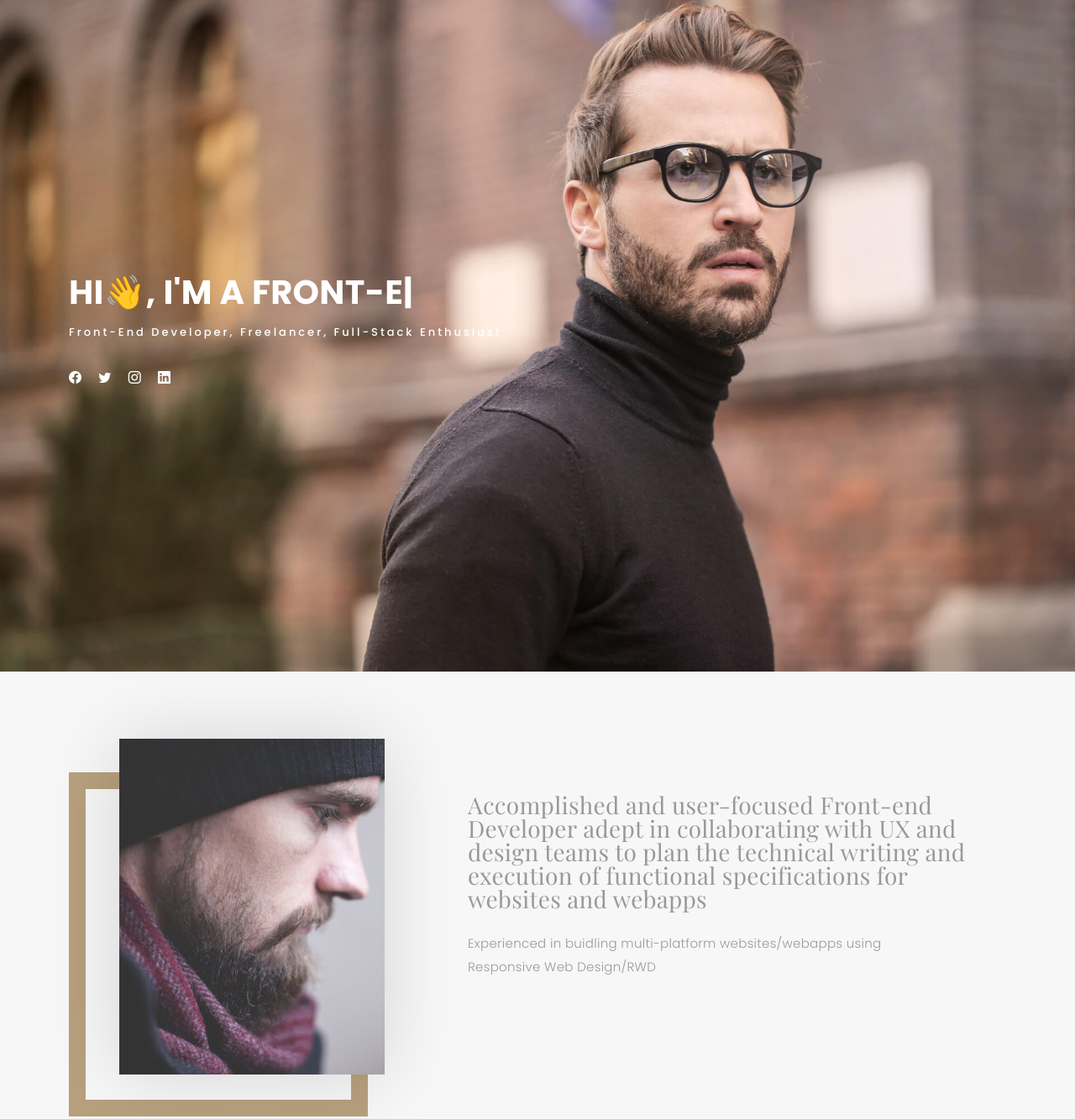
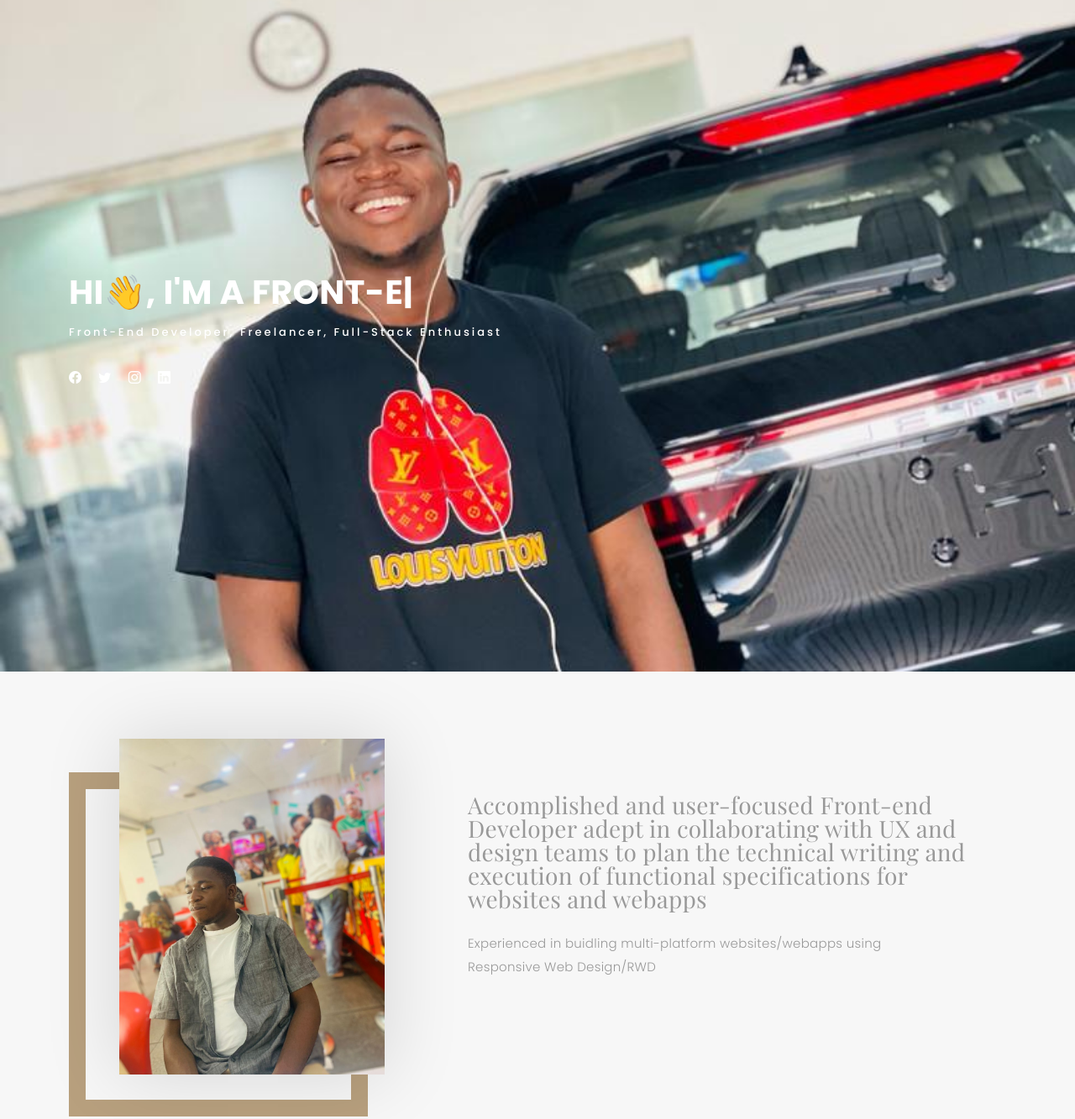
Before and after one commit to oladee/folio-portfolio, a plain HTML site: page index.html in a window 1280 px wide. Shown: the top 1333 px of the page at 84% size. Drawn offline with nearby package versions, Linux system fonts and the light colour scheme; a web font is replaced by a local one.

Commit message:
Replaced portfolio images with my own

```diff
--- a/index.html
+++ b/index.html
@@ -26,13 +26,6 @@
   <!-- Template Main CSS File -->
   <link href="assets/css/style.css" rel="stylesheet">
 
-  <!-- =======================================================
-  * Template Name: Folio
-  * Updated: Mar 10 2023 with Bootstrap v5.2.3
-  * Template URL: https://bootstrapmade.com/folio-bootstrap-portfolio-template/
-  * Author: BootstrapMade.com
-  * License: https://bootstrapmade.com/license/
-  ======================================================== -->
 </head>
 
 <body>
@@ -77,8 +70,7 @@
   </header><!-- End Header -->
 
   <!-- ======= Hero Section ======= -->
-  <div id="hero" class="home">
-
+  <div id="hero" class="home" style="background: url(./assets/img/portfolio/IMG-20230606-WA0035.jpg); background-repeat: no-repeat; background-size: 100%; background-position: center;">
     <div class="container">
       <div class="hero-content">
         <h1>Hi👋, I'm <span class="typed" data-typed-items="Oladimeji Momoh, A Front-end Developer, A Freelancer, and A Full-Stack Enthusiast"></span></h1>
@@ -104,7 +96,7 @@
           <div class="col-lg-4 ">
             <div class="div-img-bg">
               <div class="about-img">
-                <img src="assets/img/me.jpg" class="img-responsive" alt="me">
+                <img src="assets/img/portfolio/IMG-20230606-WA0037.jpg" class="img-responsive" alt="me">
               </div>
             </div>
           </div>
```
Also changed, not shown: assets/img/portfolio/IMG-20230606-WA0035.jpg (added), assets/img/portfolio/IMG-20230606-WA0037.jpg (added).
